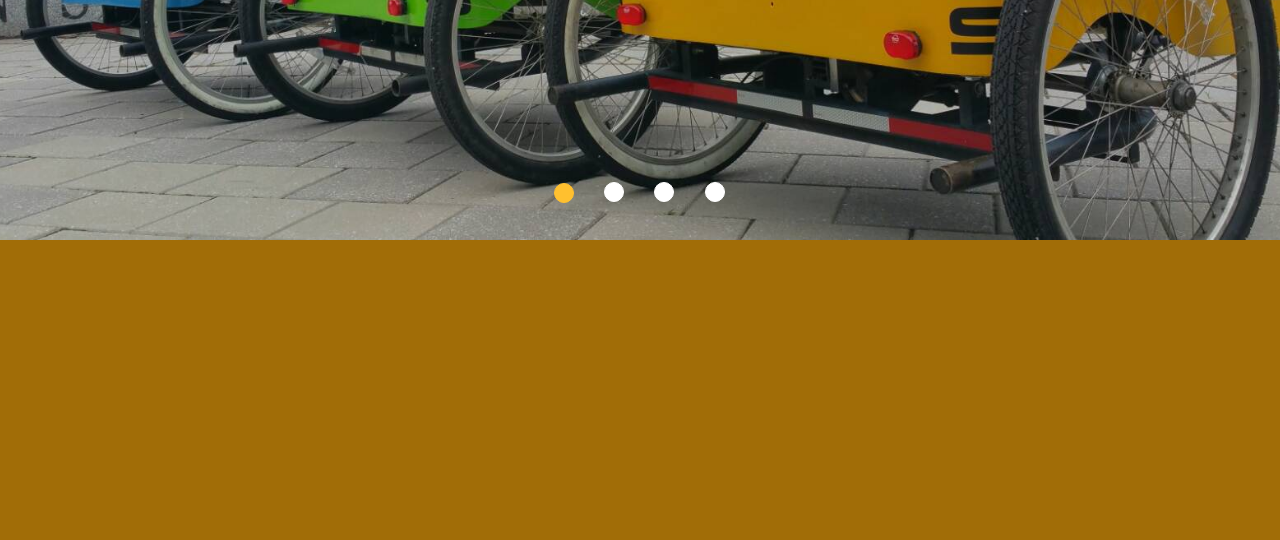
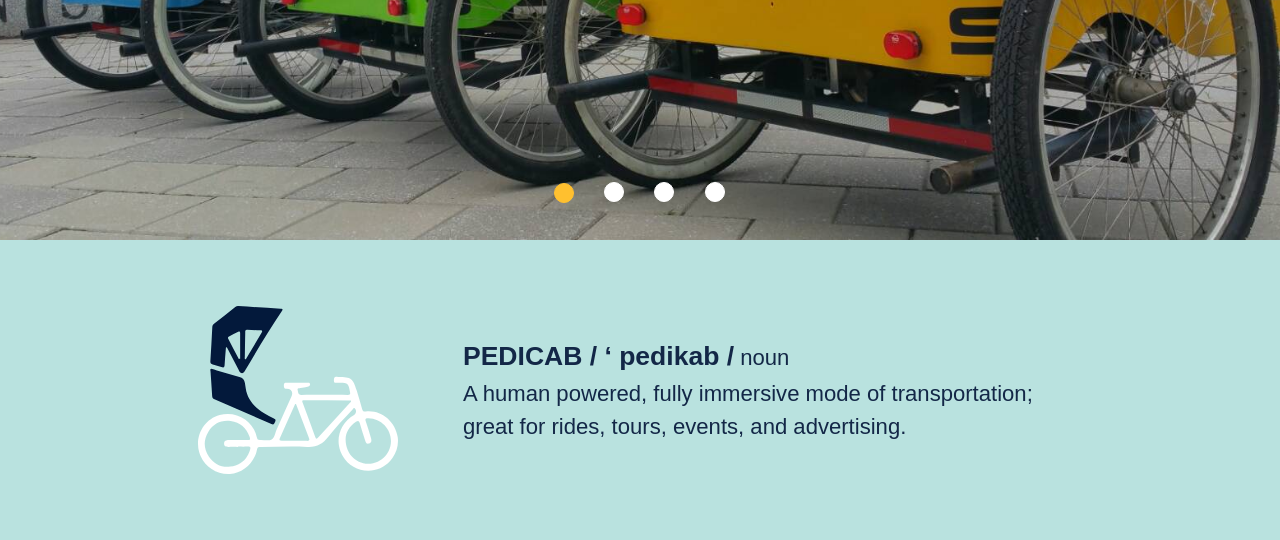
Before and after one commit to jbdano/woorides, a PHP site: page / in a window 1280 px wide. Shown: the part 560-1100 px from the top of the page. Before the commit the page ends 800 px from the top, so only its background shows below. Run offline with PHP 8.4, Linux system fonts and the light colour scheme; some libraries are stand-ins or nearby versions; some web fonts are replaced.

Commit message:
formatted definition banner

```diff
--- a/Assets/css/custom.css
+++ b/Assets/css/custom.css
@@ -3,56 +3,64 @@
   color: #FFC02F; }
 
 /* line 2, C:/Bitnami/wampstack-7.0.30-1/apache2/htdocs/woorides/Assets/css/scss/global/_font.scss */
-h1, h2, h3, h4, h5, h6, p, a {
+h1, h2, h3, h4, h5, h6 {
   -webkit-font-smoothing: antialiased;
   text-rendering: optimizeLegibility;
   font-weight: bold;
   color: #132747;
   margin: 0; }
 
-/* line 11, C:/Bitnami/wampstack-7.0.30-1/apache2/htdocs/woorides/Assets/css/scss/global/_font.scss */
+/* line 10, C:/Bitnami/wampstack-7.0.30-1/apache2/htdocs/woorides/Assets/css/scss/global/_font.scss */
+p, a {
+  color: #132747; }
+
+/* line 15, C:/Bitnami/wampstack-7.0.30-1/apache2/htdocs/woorides/Assets/css/scss/global/_font.scss */
 body {
   font-size: 16px;
   line-height: 1.5;
   font-family: 'Mina', sans-serif; }
   @media screen and (min-width: 768px) {
-    /* line 11, C:/Bitnami/wampstack-7.0.30-1/apache2/htdocs/woorides/Assets/css/scss/global/_font.scss */
+    /* line 15, C:/Bitnami/wampstack-7.0.30-1/apache2/htdocs/woorides/Assets/css/scss/global/_font.scss */
     body {
       font-size: 17px; } }
 
-/* line 21, C:/Bitnami/wampstack-7.0.30-1/apache2/htdocs/woorides/Assets/css/scss/global/_font.scss */
+/* line 25, C:/Bitnami/wampstack-7.0.30-1/apache2/htdocs/woorides/Assets/css/scss/global/_font.scss */
 h1 {
   font-size: 3.0em; }
 
-/* line 22, C:/Bitnami/wampstack-7.0.30-1/apache2/htdocs/woorides/Assets/css/scss/global/_font.scss */
+/* line 26, C:/Bitnami/wampstack-7.0.30-1/apache2/htdocs/woorides/Assets/css/scss/global/_font.scss */
 h2 {
   font-size: 2.2em; }
 
-/* line 23, C:/Bitnami/wampstack-7.0.30-1/apache2/htdocs/woorides/Assets/css/scss/global/_font.scss */
+/* line 27, C:/Bitnami/wampstack-7.0.30-1/apache2/htdocs/woorides/Assets/css/scss/global/_font.scss */
 h3 {
   font-size: 1.9em; }
 
-/* line 24, C:/Bitnami/wampstack-7.0.30-1/apache2/htdocs/woorides/Assets/css/scss/global/_font.scss */
+/* line 28, C:/Bitnami/wampstack-7.0.30-1/apache2/htdocs/woorides/Assets/css/scss/global/_font.scss */
 h4 {
   font-size: 1.6em; }
 
-/* line 25, C:/Bitnami/wampstack-7.0.30-1/apache2/htdocs/woorides/Assets/css/scss/global/_font.scss */
+/* line 29, C:/Bitnami/wampstack-7.0.30-1/apache2/htdocs/woorides/Assets/css/scss/global/_font.scss */
 h5 {
   font-size: 1.3em; }
 
-/* line 26, C:/Bitnami/wampstack-7.0.30-1/apache2/htdocs/woorides/Assets/css/scss/global/_font.scss */
+/* line 30, C:/Bitnami/wampstack-7.0.30-1/apache2/htdocs/woorides/Assets/css/scss/global/_font.scss */
 h6 {
   font-size: 1em; }
 
-/* line 28, C:/Bitnami/wampstack-7.0.30-1/apache2/htdocs/woorides/Assets/css/scss/global/_font.scss */
+/* line 32, C:/Bitnami/wampstack-7.0.30-1/apache2/htdocs/woorides/Assets/css/scss/global/_font.scss */
 p {
   font-size: 1em; }
 
-/* line 29, C:/Bitnami/wampstack-7.0.30-1/apache2/htdocs/woorides/Assets/css/scss/global/_font.scss */
+/* line 33, C:/Bitnami/wampstack-7.0.30-1/apache2/htdocs/woorides/Assets/css/scss/global/_font.scss */
 a {
   font-size: 1em; }
 
-/* line 30, C:/Bitnami/wampstack-7.0.30-1/apache2/htdocs/woorides/Assets/css/scss/global/_font.scss */
+/* line 34, C:/Bitnami/wampstack-7.0.30-1/apache2/htdocs/woorides/Assets/css/scss/global/_font.scss */
+strong {
+  font-size: 1em; }
+
+/* line 35, C:/Bitnami/wampstack-7.0.30-1/apache2/htdocs/woorides/Assets/css/scss/global/_font.scss */
 label {
   font-size: 0.83em;
   font-weight: bold; }
@@ -257,4 +265,62 @@ label {
   .carousel-caption a {
     font-size: 1.6em; }
 
+/* line 2, C:/Bitnami/wampstack-7.0.30-1/apache2/htdocs/woorides/Assets/css/scss/home/_definition.scss */
+#definition-banner {
+  display: grid;
+  background-color: #B9E2DF;
+  grid-template-columns: 100vw;
+  padding: 75px 0px; }
+  @media screen and (min-width: 768px) {
+    /* line 2, C:/Bitnami/wampstack-7.0.30-1/apache2/htdocs/woorides/Assets/css/scss/home/_definition.scss */
+    #definition-banner {
+      grid-template-columns: 35% 65%;
+      grid-template-rows: 300px;
+      padding: 0; } }
+
+/* line 15, C:/Bitnami/wampstack-7.0.30-1/apache2/htdocs/woorides/Assets/css/scss/home/_definition.scss */
+.defBan-img-cell {
+  justify-self: center;
+  align-self: center; }
+  @media screen and (min-width: 768px) {
+    /* line 15, C:/Bitnami/wampstack-7.0.30-1/apache2/htdocs/woorides/Assets/css/scss/home/_definition.scss */
+    .defBan-img-cell {
+      justify-self: end; } }
+  /* line 22, C:/Bitnami/wampstack-7.0.30-1/apache2/htdocs/woorides/Assets/css/scss/home/_definition.scss */
+  .defBan-img-cell img {
+    max-width: 150px;
+    height: auto;
+    margin: 0px auto 50px;
+    display: block; }
+    @media screen and (min-width: 768px) {
+      /* line 22, C:/Bitnami/wampstack-7.0.30-1/apache2/htdocs/woorides/Assets/css/scss/home/_definition.scss */
+      .defBan-img-cell img {
+        margin: 0 50px 0 0;
+        max-width: 200px; } }
+
+/* line 34, C:/Bitnami/wampstack-7.0.30-1/apache2/htdocs/woorides/Assets/css/scss/home/_definition.scss */
+.defBan-def-cell {
+  justify-self: start;
+  align-self: center;
+  max-width: 600px;
+  margin: 0 auto; }
+  @media screen and (min-width: 768px) {
+    /* line 34, C:/Bitnami/wampstack-7.0.30-1/apache2/htdocs/woorides/Assets/css/scss/home/_definition.scss */
+    .defBan-def-cell {
+      max-width: 700px;
+      margin: 0; } }
+  /* line 44, C:/Bitnami/wampstack-7.0.30-1/apache2/htdocs/woorides/Assets/css/scss/home/_definition.scss */
+  .defBan-def-cell p {
+    font-size: 1.3em;
+    padding: 0px 15px; }
+    @media screen and (min-width: 768px) {
+      /* line 44, C:/Bitnami/wampstack-7.0.30-1/apache2/htdocs/woorides/Assets/css/scss/home/_definition.scss */
+      .defBan-def-cell p {
+        margin: 0; } }
+  @media screen and (min-width: 768px) {
+    /* line 51, C:/Bitnami/wampstack-7.0.30-1/apache2/htdocs/woorides/Assets/css/scss/home/_definition.scss */
+    .defBan-def-cell strong {
+      font-size: 1.2em;
+      margin-bottom: 0px; } }
+
 /*# sourceMappingURL=../custom.map */
--- a/Assets/css/scss/custom.scss
+++ b/Assets/css/scss/custom.scss
@@ -5,3 +5,4 @@
 @import 'global/buttons.scss';
 
 @import 'home/carousel.scss';
+@import 'home/definition.scss';
--- a/Assets/css/scss/global/_font.scss
+++ b/Assets/css/scss/global/_font.scss
@@ -1,10 +1,14 @@
 
-h1, h2, h3, h4, h5, h6, p, a {
+h1, h2, h3, h4, h5, h6 {
 	-webkit-font-smoothing: antialiased;
   	text-rendering: optimizeLegibility;
   	font-weight: bold;
 	color: #132747;
 	margin: 0;
+}
+
+p, a {
+	color: #132747;
 }
 
 
@@ -27,4 +31,5 @@ h6 { font-size: 1em; }
 
 p { font-size: 1em; }
 a { font-size: 1em; }
+strong { font-size: 1em; }
 label { font-size: 0.83em; font-weight: bold; }
--- /dev/null
+++ b/Assets/css/scss/home/_definition.scss
@@ -0,0 +1,57 @@
+
+#definition-banner {
+	display: grid;
+	background-color: #B9E2DF;
+	grid-template-columns: 100vw;
+	padding: 75px 0px;
+	@media screen and (min-width: 768px) {
+		grid-template-columns: 35% 65%;
+		grid-template-rows: 300px;
+		padding: 0;
+	}
+
+}
+
+.defBan-img-cell {
+	justify-self: center;
+	align-self: center;
+	@media screen and (min-width: 768px) {
+		justify-self: end;
+	}
+
+	img {
+		max-width: 150px;
+		height: auto;
+		margin: 0px auto 50px;
+		display: block;
+		@media screen and (min-width: 768px) {
+			margin: 0 50px 0 0;
+			max-width: 200px;
+		}
+	}
+}
+
+.defBan-def-cell {
+	justify-self: start;
+	align-self: center;
+	max-width: 600px;
+	margin: 0 auto;
+	@media screen and (min-width: 768px) {
+		max-width: 700px;
+		margin: 0;
+	}
+
+	p {
+		font-size: 1.3em;
+		padding: 0px 15px;
+		@media screen and (min-width: 768px) {
+			margin: 0;
+		}
+	}
+	strong {
+		@media screen and (min-width: 768px) {
+			font-size: 1.2em;
+			margin-bottom: 0px;
+		}
+	}
+}
--- a/index.html
+++ b/index.html
@@ -96,17 +96,18 @@
   </div>
  </div>
 
- <!--
+
 	<div id="definition-banner">
 		<div class="defBan-img-cell">
-			<!-- IMG placeholder --> <!--
+			<!-- IMG placeholder -->
 			<img src="Assets/img/WRlogovector2SVG.svg">
 		</div>
 		<div class="defBan-def-cell">
-			<p><strong>PEDICAB / ‘ pedikab /</strong> noun<br>A human powered, fully immersive mode of transportation;<br>great for rides, tours, events, and advertising.</p>
+			<p><strong>PEDICAB / ‘ pedikab /</strong> noun</p>
+			<p>A human powered, fully immersive mode of transportation;<br>great for rides, tours, events, and advertising.</p>
 		</div>
 	</div>
-
+	<!--
 	<div id="services-section">
 		<h1 class="section-header">Our <span class="theme-color-yellow">Services</span></h1>
 		<ul class="nav nav-tabs">
```
Also changed, not shown: 1 other file.
